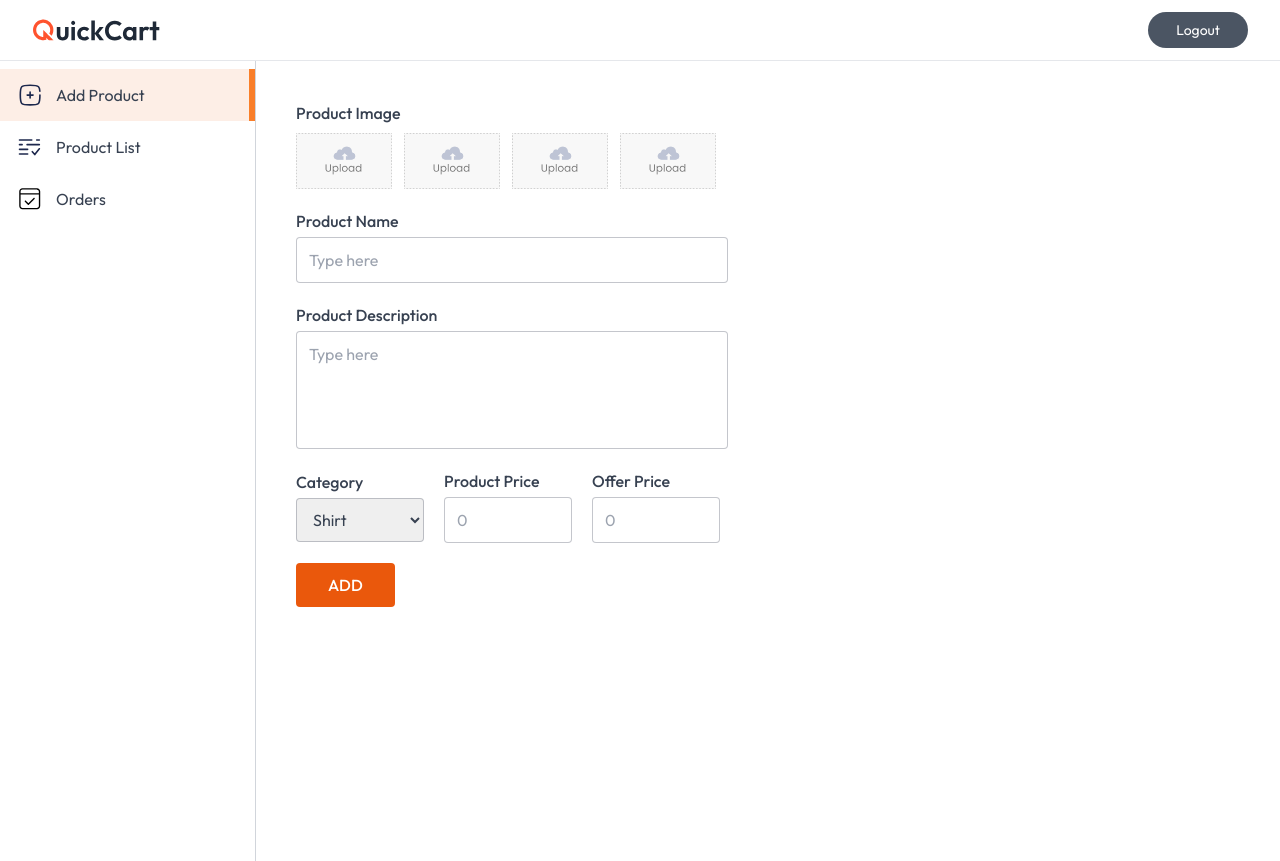
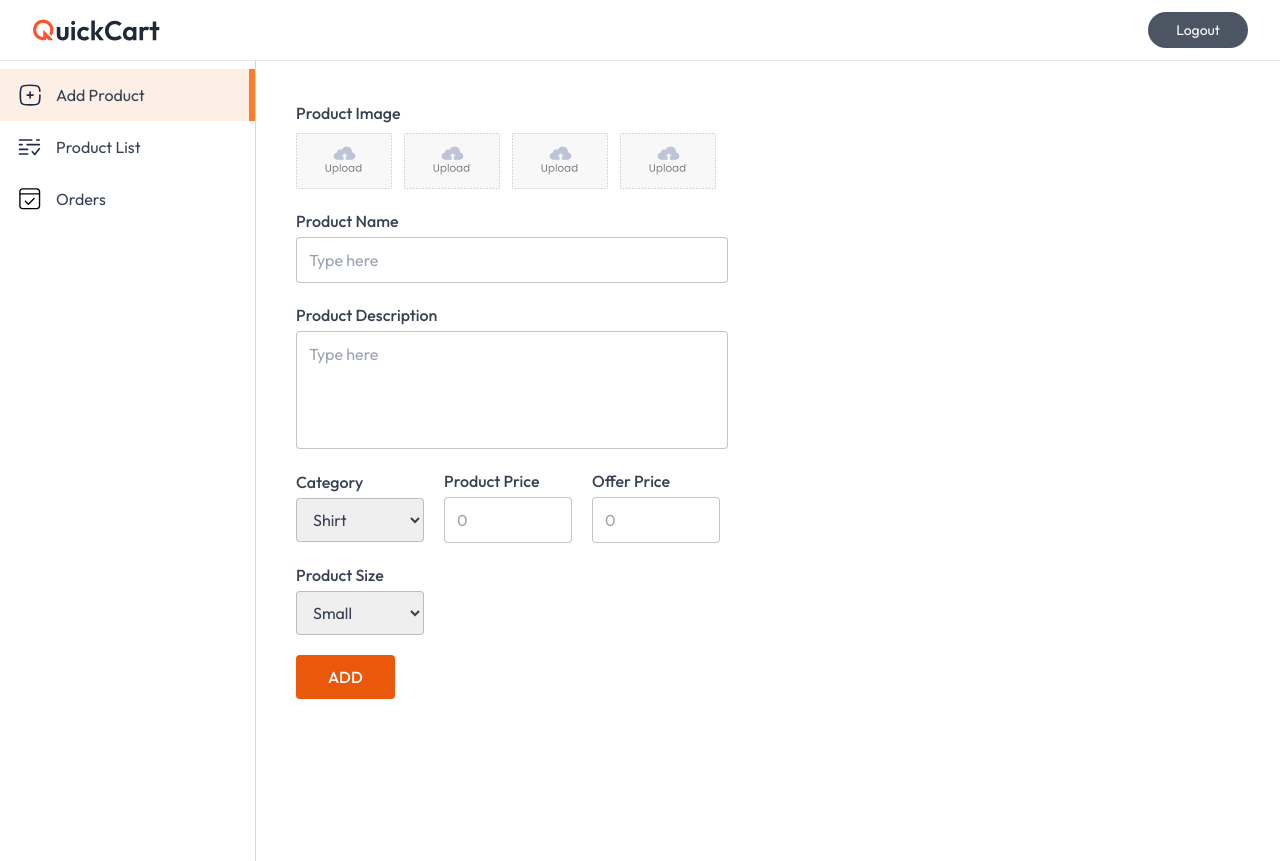
Before and after one commit to sheriffsamir/NextQuickCart, a Next.js app: page /seller in a window 1280 px wide. Built offline with nearby package versions, Linux system fonts and the light colour scheme; no server answers; the database is empty.

Commit message:
feat: add product size selection to AddProduct component

```diff
--- a/app/seller/page.jsx
+++ b/app/seller/page.jsx
@@ -15,6 +15,7 @@ const AddProduct = () => {
   const [category, setCategory] = useState("Shirt");
   const [price, setPrice] = useState("");
   const [offerPrice, setOfferPrice] = useState("");
+  const [size, setSize] = useState("Small");
 
   const handleSubmit = async (e) => {
     e.preventDefault();
@@ -26,6 +27,7 @@ const AddProduct = () => {
     formData.append("category", category);
     formData.append("price", price);
     formData.append("offerPrice", offerPrice);
+    formData.append("size", size); // Add size to formData
 
     for (let i = 0; i < files.length; i++) {
       formData.append("images", files[i]);
@@ -46,6 +48,7 @@ const AddProduct = () => {
         setCategory("Shirt");
         setPrice("");
         setOfferPrice("");
+        setSize("Small"); // Reset size to default
       } else {
         toast.error(data.message);
       }
@@ -167,6 +170,21 @@ const AddProduct = () => {
               required
             />
           </div>
+          <div className="flex flex-col gap-1 w-32">
+            <label className="text-base font-medium" htmlFor="product-size">
+              Product Size
+            </label>
+            <select
+              id="product-size"
+              className="outline-none md:py-2.5 py-2 px-3 rounded border border-gray-500/40"
+              onChange={(e) => setSize(e.target.value)}
+              value={size}
+            >
+              <option value="Small">Small</option>
+              <option value="Medium">Medium</option>
+              <option value="Large">Large</option>
+            </select>
+          </div>
         </div>
         <button
           type="submit"
```
